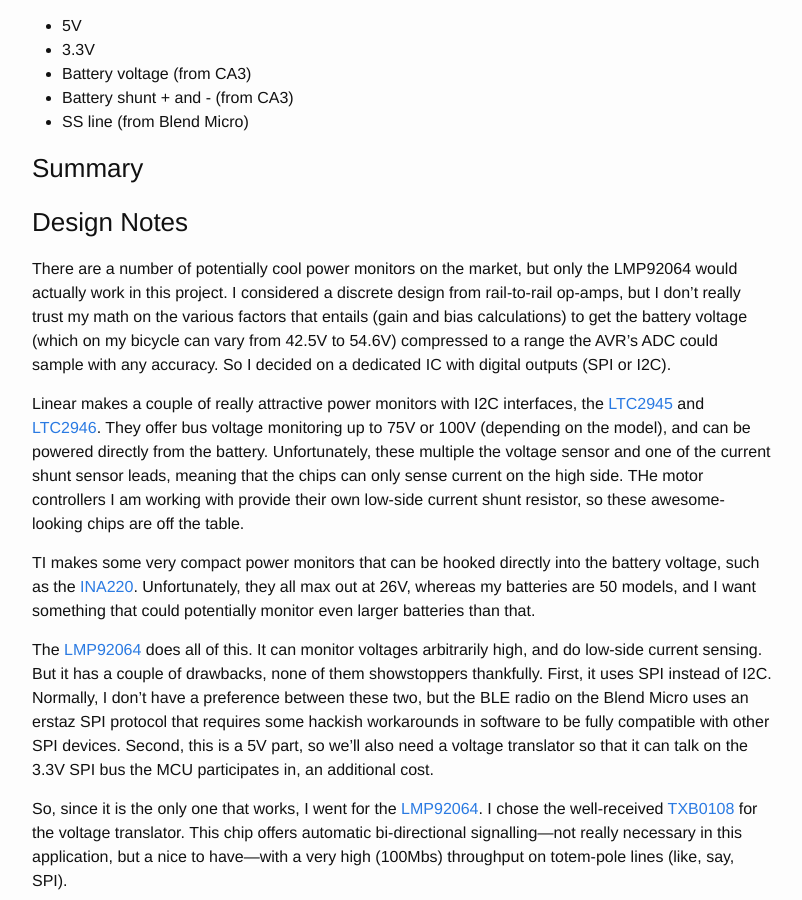
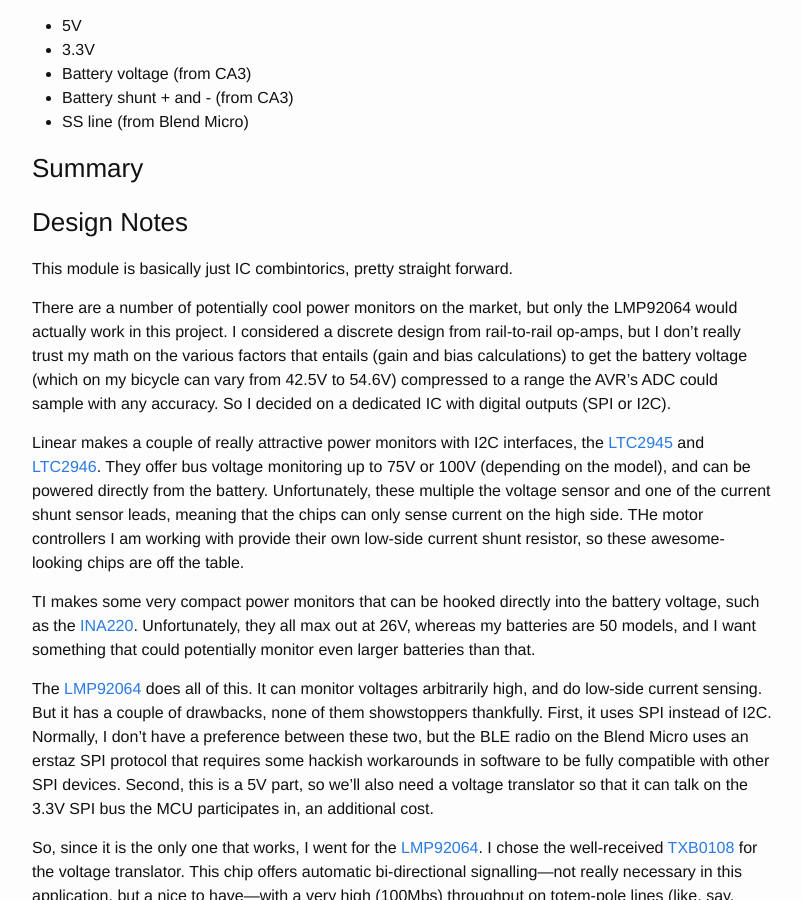
Before and after one commit to DEGoodmanWilson/bicicletta, a Jekyll site: the page built from _modules/battery_sensor.markdown, in a window 1280 px wide and 900 px high, scrolled down 378 px. Shown: the whole window, without its empty margins (238-1040 px from the left). Built offline with Jekyll 4.4.1, drawn with Linux system fonts in a browser that asks for light colours.

Commit message:
More notes.

```diff
--- a/_modules/battery_sensor.markdown
+++ b/_modules/battery_sensor.markdown
@@ -22,6 +22,8 @@
 
 ##Design Notes
 
+This module is basically just IC combintorics, pretty straight forward.
+
 There are a number of potentially cool power monitors on the market, but only the LMP92064 would actually work in this project. I considered a discrete design from rail-to-rail op-amps, but I don't really trust my math on the various factors that entails (gain and bias calculations) to get the battery voltage (which on my bicycle can vary from 42.5V to 54.6V) compressed to a range the AVR's ADC could sample with any accuracy. So I decided on a dedicated IC with digital outputs (SPI or I2C).
 
 Linear makes a couple of really attractive power monitors with I2C interfaces, the [LTC2945] and [LTC2946]. They offer bus voltage monitoring up to 75V or 100V (depending on the model), and can be powered directly from the battery. Unfortunately, these multiple the voltage sensor and one of the current shunt sensor leads, meaning that the chips can only sense current on the high side. THe motor controllers I am working with provide their own low-side current shunt resistor, so these awesome-looking chips are off the table.
```
